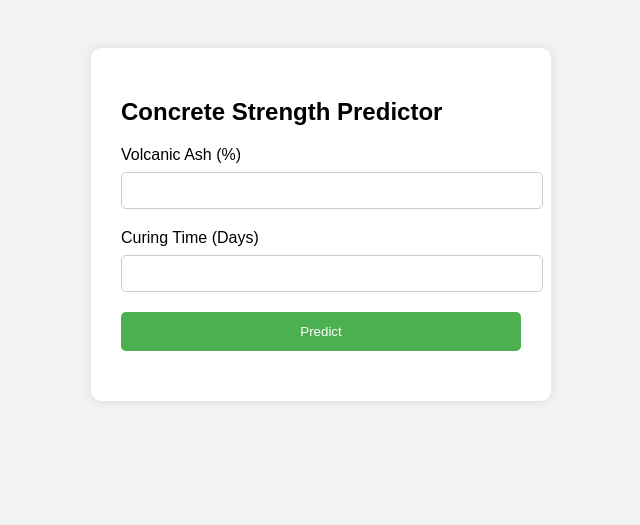
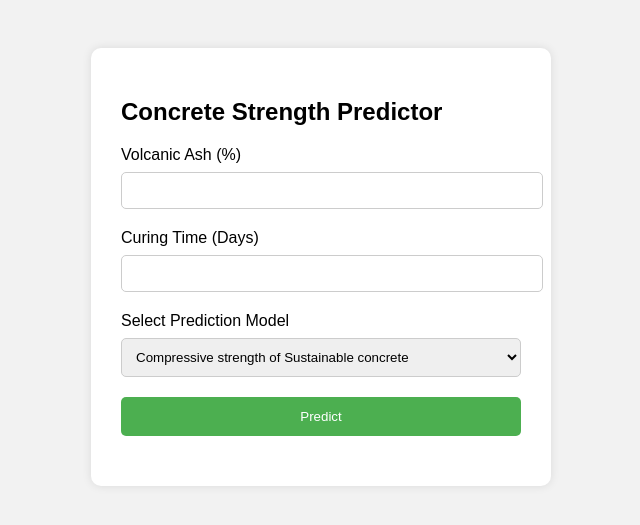
Before and after one commit to DexterDevpk/Concrete-Strength-Predictor, a Flask app: page / in a window 1280 px wide. Shown: the top 525 px of the page, without its empty margins (319-959 px from the left). Run offline with Flask 3, Linux system fonts and the light colour scheme.

Commit message:
Update index.html

```diff
--- a/templates/index.html
+++ b/templates/index.html
@@ -16,7 +16,7 @@
             border-radius: 10px;
             box-shadow: 0 0 10px rgba(0,0,0,0.1);
         }
-        input[type="number"] {
+        input[type="number"], select {
             width: 100%;
             padding: 10px;
             margin: 8px 0 20px 0;
@@ -50,6 +50,16 @@
             <label for="days">Curing Time (Days)</label>
             <input type="number" step="1" name="days" required>
 
+            <label for="model">Select Prediction Model</label>
+            <select name="model" required>
+                <option value="best_model1.pkl">Compressive strength of Sustainable concrete</option>
+                <option value="best_model2.pkl">Compressive strength of Marine concrete</option>
+                <option value="best_model3.pkl">Tensile strength of Sustainable Concrete</option>
+                <option value="best_model4.pkl">Tensile strength of Marine Concrete</option>
+                <option value="best_model5.pkl">Flexural strength of Sustainable  Concrete</option>
+                <option value="best_model6.pkl">Flexural strength of Marine Concrete</option>
+            </select>
+
             <button type="submit">Predict</button>
         </form>
         <div class="output">
```
